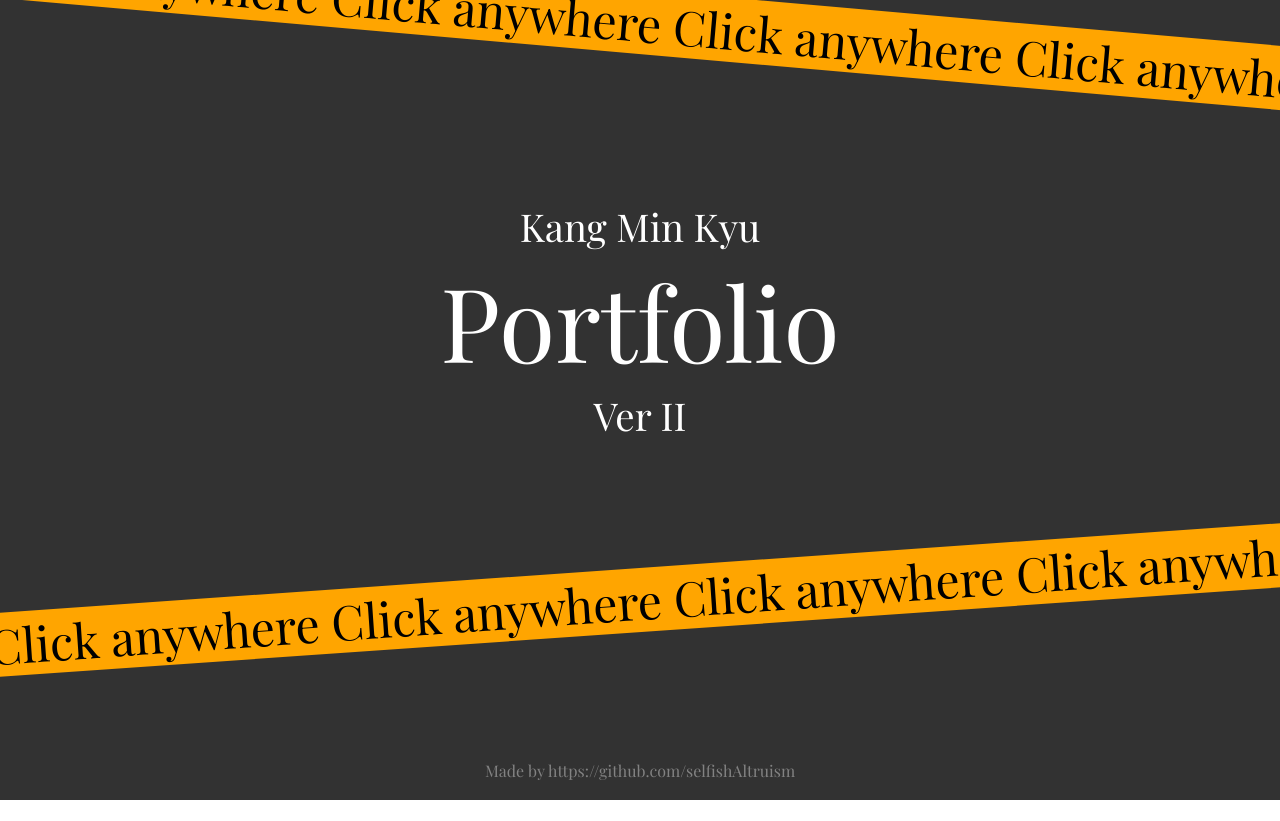
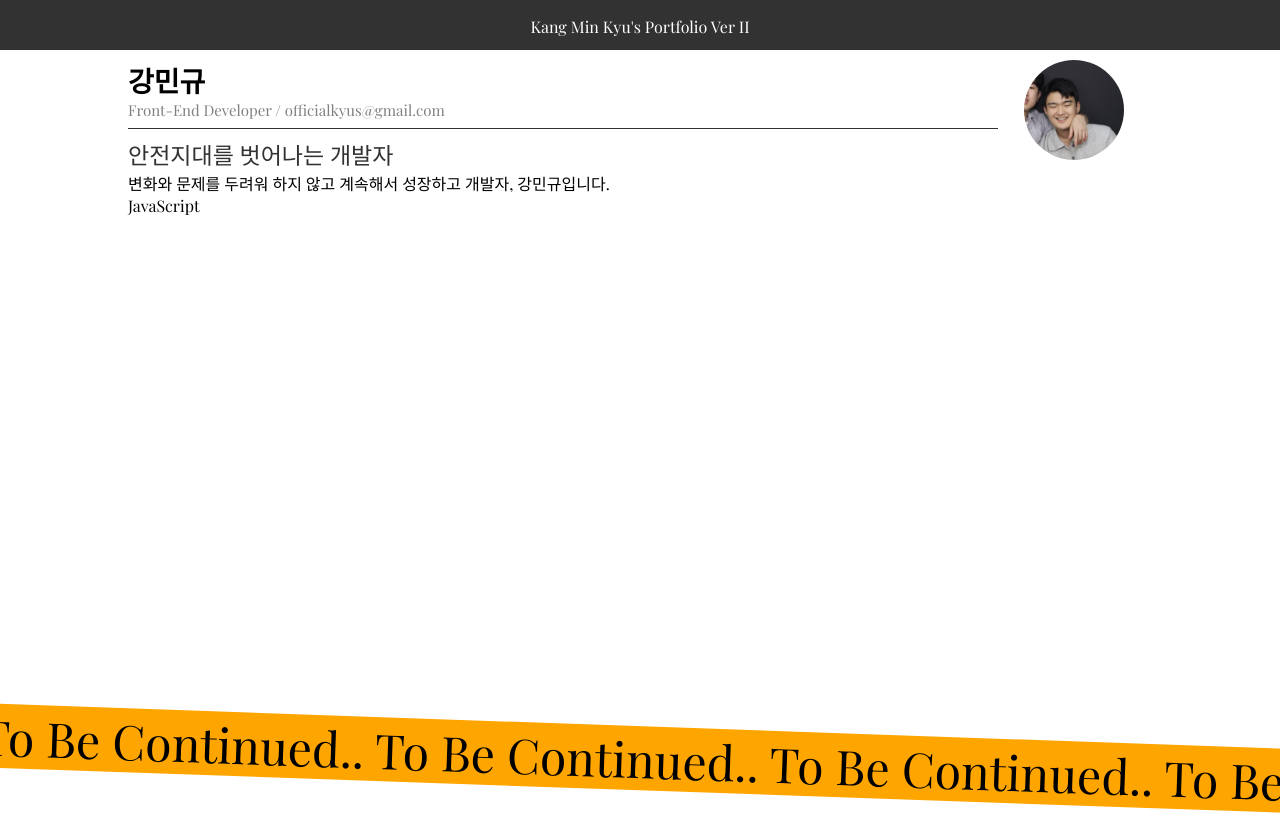
Before and after one commit to selfishAltruism/Portfolio_ver2, a React (Create React App) app: page / in a window 1280 px wide. Shown: the top 821 px of the page. Before the commit the page ends 800 px from the top, so only its background shows below. Built offline with nearby package versions, Linux system fonts and the light colour scheme; a web font is replaced by a local one.

Commit message:
update profile component

```diff
--- a/src/App.tsx
+++ b/src/App.tsx
@@ -13,7 +13,7 @@ export const context = createContext<{
 }>({});
 
 function App() {
-  const [pageChangeState, setPageChangeState] = useState(0);
+  const [pageChangeState, setPageChangeState] = useState(1);
   const isMobile = useMediaQuery({
     query: "(max-width:768px)",
   });
--- a/src/Portfolio.tsx
+++ b/src/Portfolio.tsx
@@ -2,12 +2,6 @@ import * as React from "react";
 import { useState, createContext, useContext, useReducer } from "react";
 import { context } from "./App";
 import "./Portfoilo.css";
-
-import Timepoint from "./Timepoint";
-import IT_DADetail from "./detailPage/IT_DADetail";
-import MilitaryEnlistmentDetail from "./detailPage/MilitaryEnlistmentDetail";
-import ShipListDetail from "./detailPage/ShipListDetail";
-import PortfolioDetail from "./detailPage/PortfolioDetail";
 
 import Profile from "./Profile";
 
@@ -42,16 +36,16 @@ function Portfolio() {
     portfolio: 200,
   };
 
-  const [universityDetailState, setUniversityDetailState] = useState(0);
-  const [studentCouncilDetailState, setStudentCouncilDetailState] = useState(0);
-  const [it_daDetailState, setIt_daDetailState] = useState(0);
-  const [militaryEnlistmentDetailState, setMilitaryEnlistmentDetailState] =
-    useState(0);
-  const [shipListDetailState, setShipListDetailState] = useState(0);
-  const [portfolioDetailState, setPortfolioDetailState] = useState(0);
-
   return (
     <>
+      <div
+        id="portfolioTitle"
+        onClick={() => {
+          setPageChangeState!(0);
+        }}
+      >
+        <p>Kang Min Kyu's Portfolio Ver II</p>
+      </div>
       <Profile />
 
       {/*       <div className="defaulttimebar"></div>
@@ -91,14 +85,7 @@ function Portfolio() {
         setState={setPortfolioDetailState}
       />
 
-      <div
-        id="portfolioTitle"
-        onClick={() => {
-          setPageChangeState!(0);
-        }}
-      >
-        <p>Kang Min Kyu's Portfolio Ver II</p>
-      </div>
+
 
       <Timepoint
         barColor="#00008C"
--- a/src/Profile.css
+++ b/src/Profile.css
@@ -0,0 +1,47 @@
+.profile-contianer {
+  position: absolute;
+
+  left: 10%;
+  top: 60px;
+
+  width: 80%;
+
+  display: flex;
+  flex-direction: column;
+  justify-content: center;
+}
+
+.profile-img {
+  position: absolute;
+  top: 60px;
+
+  width: 10%;
+
+  left: 80%;
+}
+
+.profile-contianer .name {
+  font-size: 28px;
+  font-weight: bold;
+}
+
+.profile-contianer .role {
+  font-size: 15px;
+  color: gray;
+}
+
+.profile-contianer .block {
+  width: 85%;
+  height: 1px;
+  background-color: #323232;
+
+  margin-top: 8px;
+  margin-bottom: 8px;
+}
+.profile-contianer .main-content {
+  color: #323232;
+  font-size: 23px;
+}
+
+.profile-contianer .stacks {
+}
--- a/src/Profile.tsx
+++ b/src/Profile.tsx
@@ -1,12 +1,16 @@
 import Avatar from "@mui/material/Avatar";
+
+import "./Profile.css";
 
 function Profile() {
   return (
     <>
       <div className="profile-contianer">
         <span className="name">강민규</span>
-        <span className="role">Front-End Developer</span>
-        <span className="email">officialkyus@gmail.com</span>
+        <span className="role">
+          Front-End Developer / officialkyus@gmail.com
+        </span>
+        <div className="block"></div>
         <span className="main-content">안전지대를 벗어나는 개발자</span>
         <span className="sub-content">
           변화와 문제를 두려워 하지 않고 계속해서 성장하고 개발자, 강민규입니다.
@@ -16,7 +20,12 @@ function Profile() {
           <div className="stack">JavaScript</div>
         </div>
       </div>
-      <Avatar alt="Kang Min Kyu" src="img/profile.jpg" />
+      <Avatar
+        className="profile-img"
+        alt="Kang Min Kyu"
+        src="img/profile.jpg"
+        sx={{ width: 100, height: 100 }}
+      />
     </>
   );
 }
```
